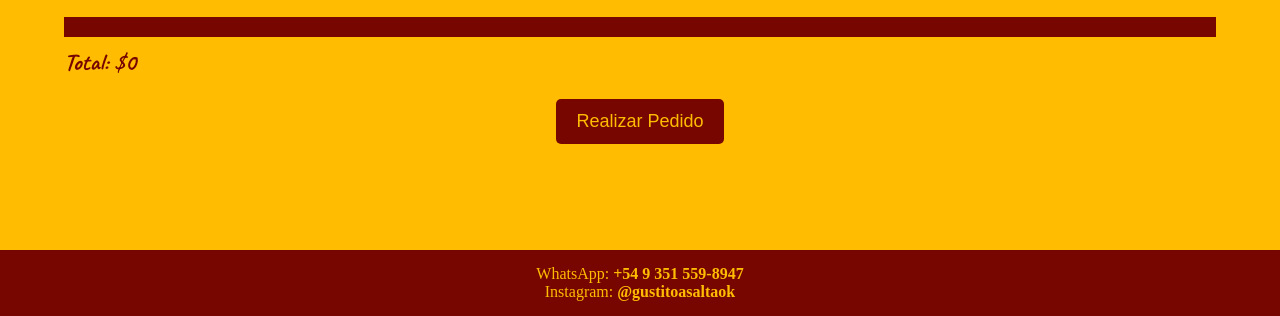
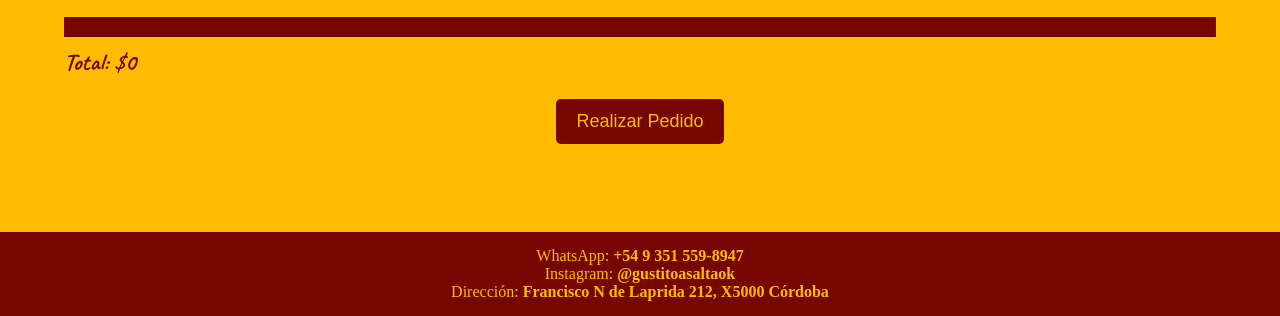
Before and after one commit to Marcktm/GustitoOnline, a plain HTML site: page index.html in a window 1280 px wide. Shown: the part 484-800 px from the top of the page. Drawn offline with Linux system fonts and the light colour scheme; no server answers; a web font is replaced by a local one.

Commit message:
imagenesReales2

```diff
--- a/index.html
+++ b/index.html
@@ -92,6 +92,11 @@
     <footer class="footer">
         <p>WhatsApp: <a href="https://wa.me/5493515598947" target="_blank">+54 9 351 559-8947</a></p>
         <p>Instagram: <a href="https://www.instagram.com/gustitoasaltaok/?hl=es-la" target="_blank">@gustitoasaltaok</a></p>
+        <p>Dirección:
+            <a href="https://maps.app.goo.gl/KGU16rFzjwoBUN9Q8" target="_blank">
+                Francisco N de Laprida 212, X5000 Córdoba
+            </a>
+        </p>
     </footer>
 </body>
 </html>
```
